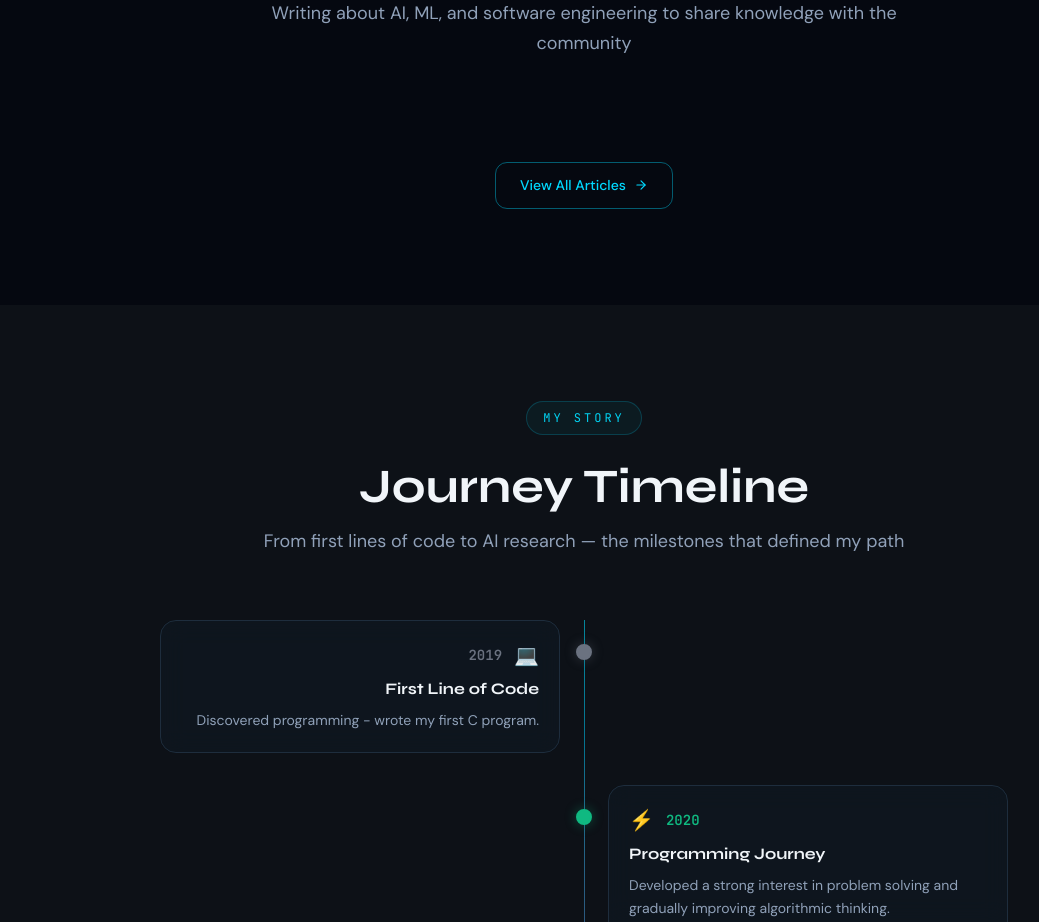
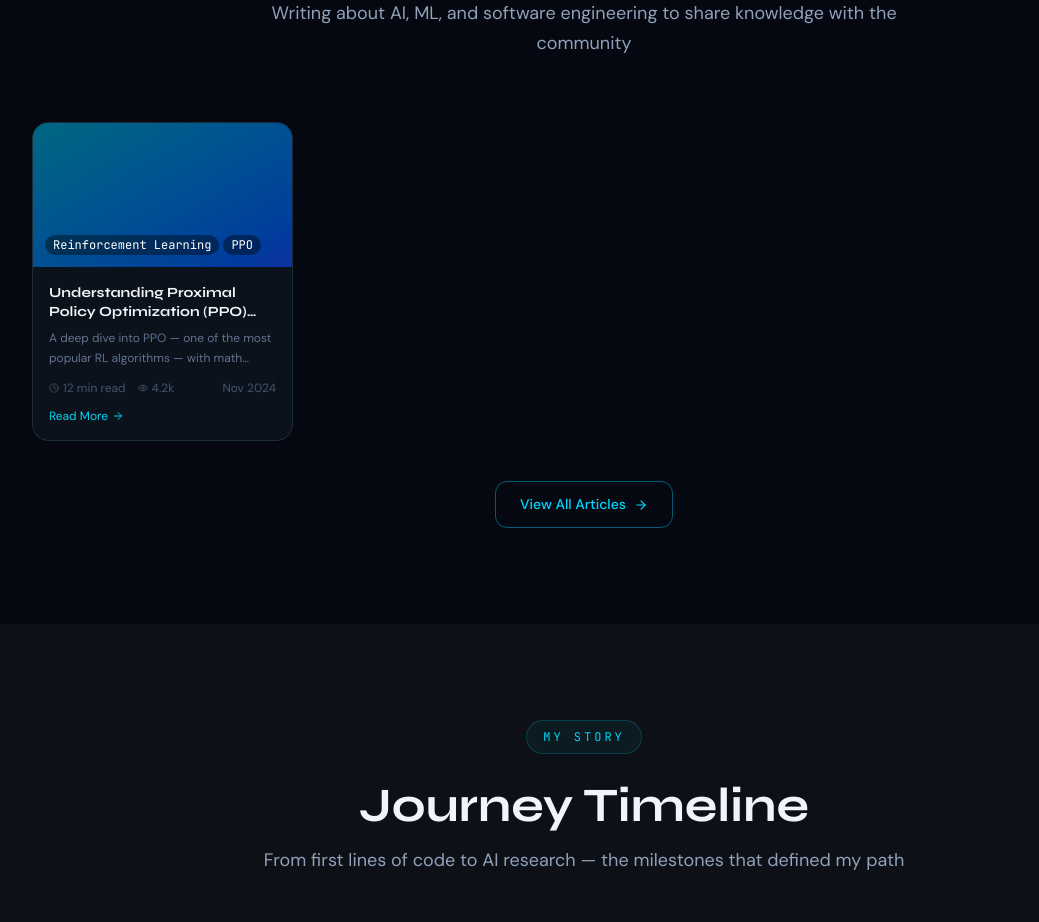
Before and after one commit to shounadhikary/my-portfolio, a Next.js app: page / in a window 1280 px wide. Shown: the part 9520-10442 px from the top of the page, without its empty margins (56-1095 px from the left). Built offline with nearby package versions, Linux system fonts and the light colour scheme.

Commit message:
Fix blogs data

```diff
--- a/data/portfolio.ts
+++ b/data/portfolio.ts
@@ -410,19 +410,19 @@ export const achievements = [
   },
 ];
 
-export const blogs = [
- // {
-   // title: "Understanding Proximal Policy Optimization (PPO) from Scratch",
-    //excerpt:
-    //  "A deep dive into PPO — one of the most popular RL algorithms — with math intuition, code walkthrough, and practical tips.",
-   // date: "Nov 2024",
-   // readTime: "12 min read",
-    //tags: ["Reinforcement Learning", "PPO", "Deep Learning"],
-   // image: "/blog/ppo.jpg",
-  //  gradient: "from-cyan-600 to-blue-700",
-   // link: "https://medium.com/@alexjohnson/ppo-from-scratch",
-    //views: "4.2k",
- // },
+export const blogs =  [
+  {
+    title: "Understanding Proximal Policy Optimization (PPO) from Scratch",
+    excerpt:
+      "A deep dive into PPO — one of the most popular RL algorithms — with math intuition, code walkthrough, and practical tips.",
+    date: "Nov 2024",
+    readTime: "12 min read",
+    tags: ["Reinforcement Learning", "PPO", "Deep Learning"],
+    image: "/blog/ppo.jpg",
+    gradient: "from-cyan-600 to-blue-700",
+    link: "https://medium.com/@shounadhikary",
+    views: "4.2k",
+  },
 
 ];
 
```
